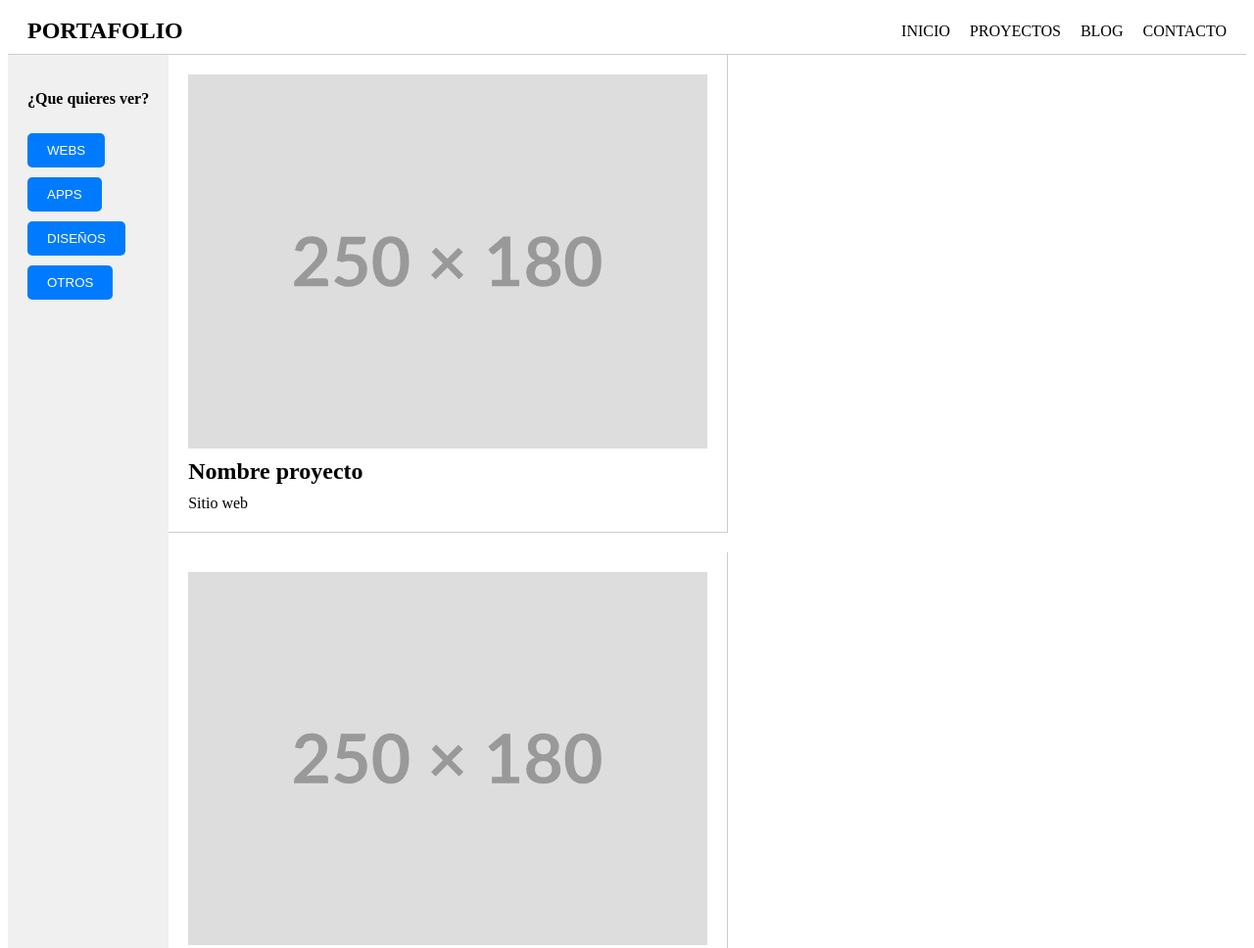
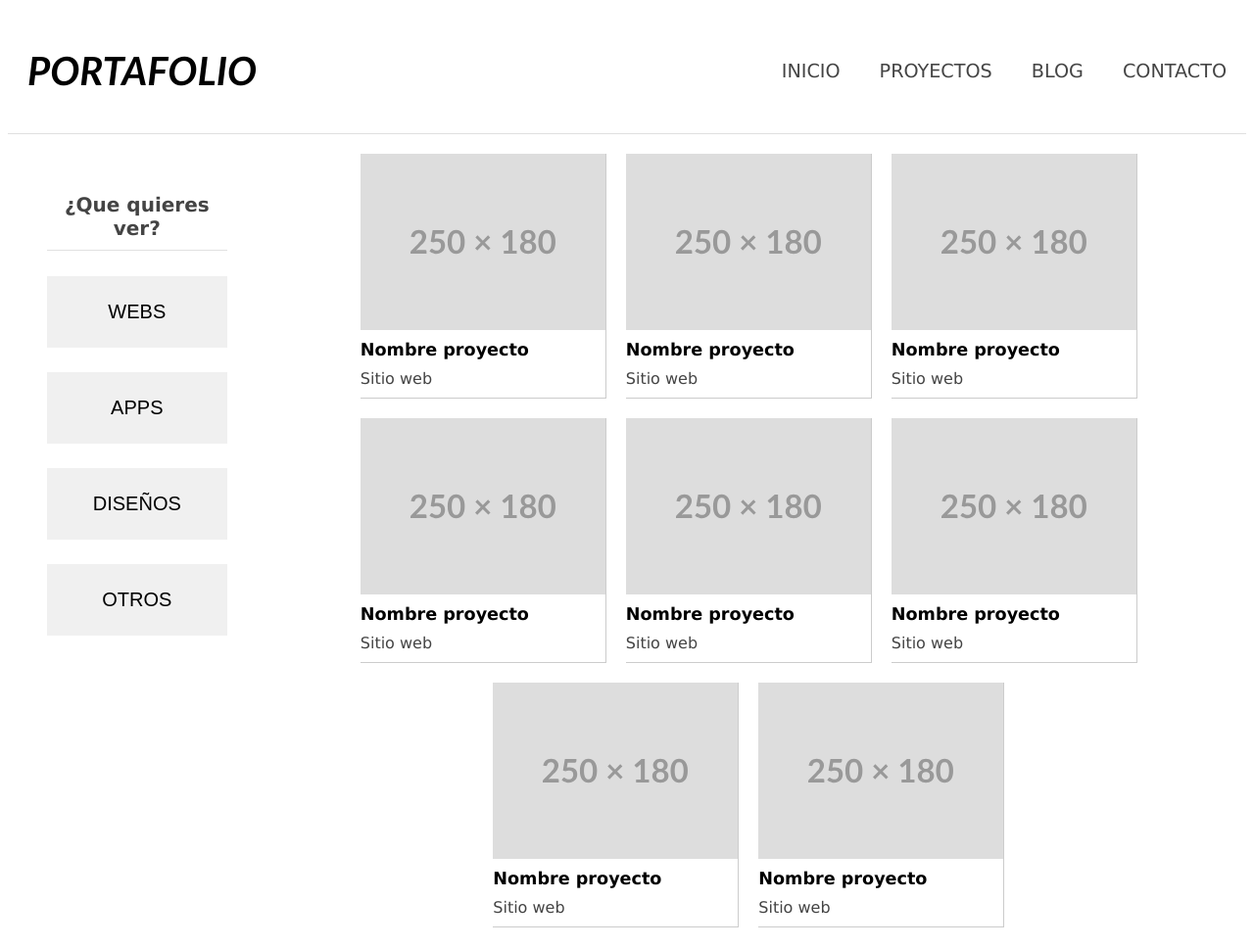
Before and after one commit to AlanMcLure/Practica1-DIW, a plain HTML site: page practica-8/index.html in a window 1280 px wide. Shown: the top 968 px of the page at 98% size. Drawn offline with Linux system fonts and the light colour scheme.

Commit message:
Acabada practica 8

```diff
--- a/practica-8/index.html
+++ b/practica-8/index.html
@@ -10,10 +10,10 @@
     <nav>
         <h1>PORTAFOLIO</h1>
         <ul>
-            <li class="item">INICIO</li>
-            <li class="item">PROYECTOS</li>
-            <li class="item">BLOG</li>
-            <li class="item">CONTACTO</li>
+            <li class="item"><a href="#inicio">INICIO</a></li>
+            <li class="item"><a href="#proyectos">PROYECTOS</a></li>
+            <li class="item"><a href="#blog">BLOG</a></li>
+            <li class="item"><a href="#contacto">CONTACTO</a></li>
         </ul>
     </nav>
     <main>
--- a/practica-8/styles.css
+++ b/practica-8/styles.css
@@ -1,84 +1,111 @@
+body {
+    font-family: 'Lucida Sans', 'Lucida Sans Regular', 'Lucida Grande', 'Lucida Sans Unicode', Geneva, Verdana, sans-serif;
+    color: rgba(67, 67, 67, 0.991);
+}
+
 /* Estilos para la navegación (nav) */
 nav {
+    max-width: 100%;
+    white-space: nowrap;
     display: flex;
     justify-content: space-between;
     align-items: center;
-    border-bottom: 1px solid #ccc; /* Línea inferior fina */
-    padding: 10px 20px; /* Espaciado interior */
+    border-bottom: 1px solid #e0e0e0;
+    padding: 40px 20px;
 }
 
 nav h1 {
-    margin: 0; /* Elimina el margen predeterminado del h1 */
-    text-align: left; /* Alinea el h1 a la izquierda */
+    margin: 0;
+    text-align: left;
+    font-family: 'Gill Sans', 'Gill Sans MT', Calibri, 'Trebuchet MS', sans-serif;
+    font-style: italic;
+    font-size: 2.5em;
+    color: black;
 }
 
 nav ul {
     display: flex;
-    list-style: none; /* Elimina los puntos de la lista */
-    margin: 0; /* Elimina el margen predeterminado de la lista */
-    padding: 0; /* Elimina el relleno predeterminado de la lista */
+    list-style: none;
+    margin: 0;
+    padding: 0;
+    font-size: 1.2em;
+}
+
+nav a {
+    text-decoration: none;
+    color: inherit;
 }
 
 nav li {
-    margin-left: 20px; /* Espacio entre elementos de la lista */
+    margin-left: 20px;
+    padding-left: 20px;
+}
+
+/* Estilos para el contenido principal */
+.flex-container {
+    display: flex;
+    margin: 20px 20px;
 }
 
 /* Estilos para la barra lateral (nav-izquierda) */
-.flex-container {
-    display: flex; /* Contenedor flex para .nav-izquierda y .container-principal */
-}
-
 .nav-izquierda {
+    width: 15%;
     padding: 20px;
-    background-color: #f0f0f0; /* Color de fondo de la barra lateral */
+    margin-right: 25px;
     display: flex;
-    flex-direction: column; /* Botones apilados en columnas */
+    flex-direction: column;
 }
 
 .nav-izquierda p {
-    font-weight: bold; /* Texto en negrita */
-    margin-bottom: 10px; /* Espacio entre el párrafo y los botones */
+    font-size: 1.25em;
+    font-weight: bold;
+    text-align: center;
+    margin-bottom: 10px;
+    padding-bottom: 10px;
+    border-bottom: 1px solid #e0e0e0;
 }
 
 .nav-izquierda ul {
-    list-style: none; /* Elimina los puntos de la lista */
-    padding: 0; /* Elimina el relleno predeterminado de la lista */
+    list-style: none;
+    padding: 0;
 }
 
 .nav-izquierda li {
-    margin-bottom: 10px; /* Espacio entre elementos de la lista */
+    margin-bottom: 10px;
 }
 
-/* Estilos para los botones */
 button {
-    padding: 10px 20px; /* Espaciado interior de los botones */
-    background-color: #007bff; /* Color de fondo de los botones */
-    color: #fff; /* Color del texto de los botones */
-    border: none; /* Elimina el borde de los botones */
-    border-radius: 5px; /* Borde redondeado */
-    cursor: pointer; /* Cambia el cursor al pasar el ratón por encima */
+    width: 100%;
+    font-size: 1.25em;
+    padding: 25px 20px;
+    margin-bottom: 15px;
+    background-color: #f0f0f0;
+    border: none;
+    cursor: pointer;
 }
 
 button:hover {
-    background-color: #0056b3; /* Cambia el color de fondo al pasar el ratón por encima */
+    background-color: #fff;
 }
 
 /* Estilos para el contenedor principal (container-principal) */
 .container-principal {
     display: flex;
-    flex-wrap: wrap; /* Ajusta las tarjetas a la siguiente fila cuando no caben en la pantalla */
-    gap: 20px; /* Espacio entre las tarjetas */
-    flex: 1; /* Ocupa todo el espacio restante en el contenedor */
+    flex-wrap: wrap;
+    gap: 20px;
+    flex: 1;
+    justify-content: center;
 }
 
 .card {
-    flex: 0 0 calc(50% - 20px); /* 50% de ancho con espacio entre tarjetas */
-    border-bottom: 1px solid #ccc; /* Línea inferior fina */
-    border-right: 1px solid #ccc; /* Línea derecha fina */
-    padding: 20px; /* Espaciado interior de la tarjeta */
-    background-color: #fff; /* Color de fondo de la tarjeta */
+    width: auto;
+    height: auto;
+    border-bottom: 1px solid #ccc;
+    border-right: 1px solid #ccc;
+    padding-bottom: 10px;
+    background-color: #fff;
     display: flex;
-    flex-direction: column; /* Contenido apilado en columnas */
+    flex-direction: column;
 }
 
 .card img {
@@ -88,6 +115,8 @@ button:hover {
 
 .card h2 {
     margin: 10px 0;
+    font-size: 1.1em;
+    color: black;
 }
 
 .card p {
@@ -96,9 +125,11 @@ button:hover {
 
 /* Estilos para el pie de página (footer) */
 footer {
-    text-align: center; /* Alinea el texto al centro */
-    font-size: 24px; /* Tamaño de fuente del pie de página */
-    padding: 10px; /* Espaciado interior del pie de página */
-    background-color: #007bff; /* Color de fondo del pie de página */
-    color: #fff; /* Color del texto del pie de página */
+    text-align: left;
+    font-family: 'Gill Sans', 'Gill Sans MT', Calibri, 'Trebuchet MS', sans-serif;
+    font-style: italic;
+    font-size: 2.5em;
+    font-weight: bold;
+    padding: 30px 35px;
+    color: rgba(120, 120, 120, 0.991);
 }
```
